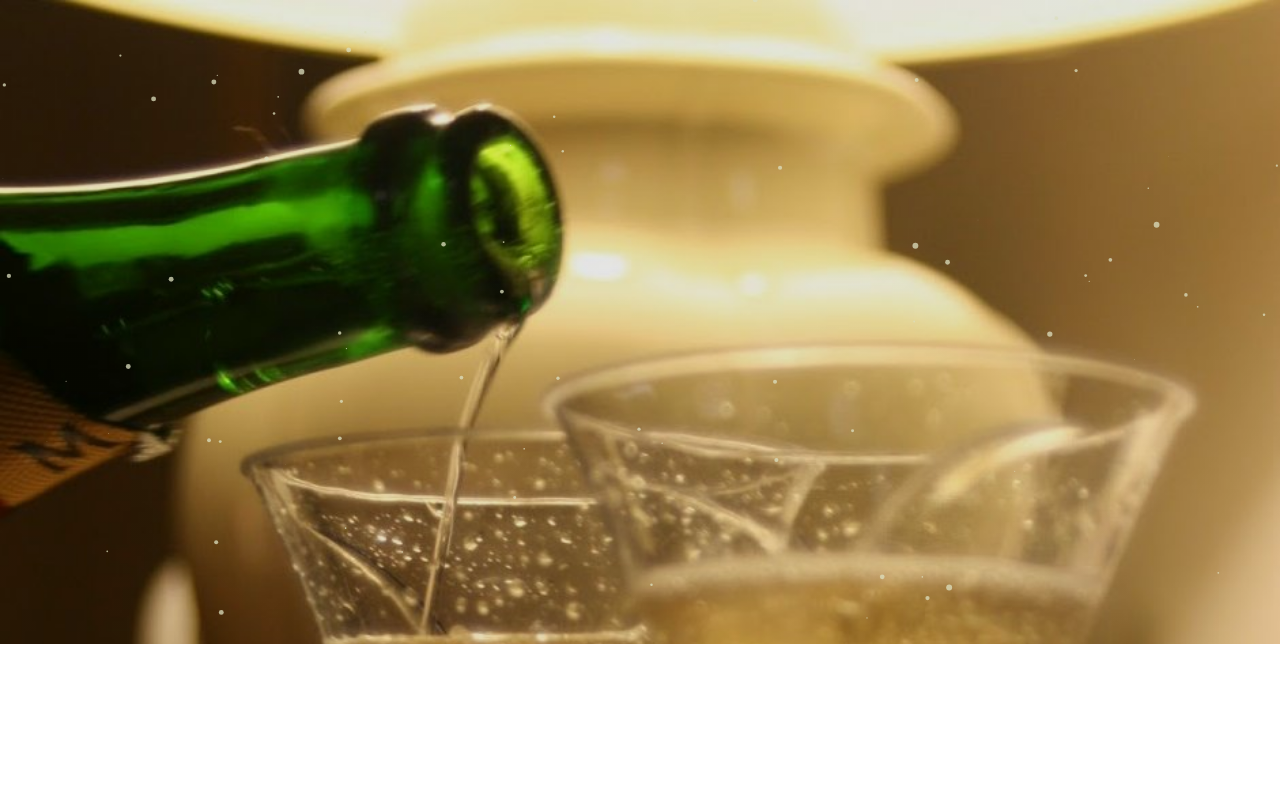
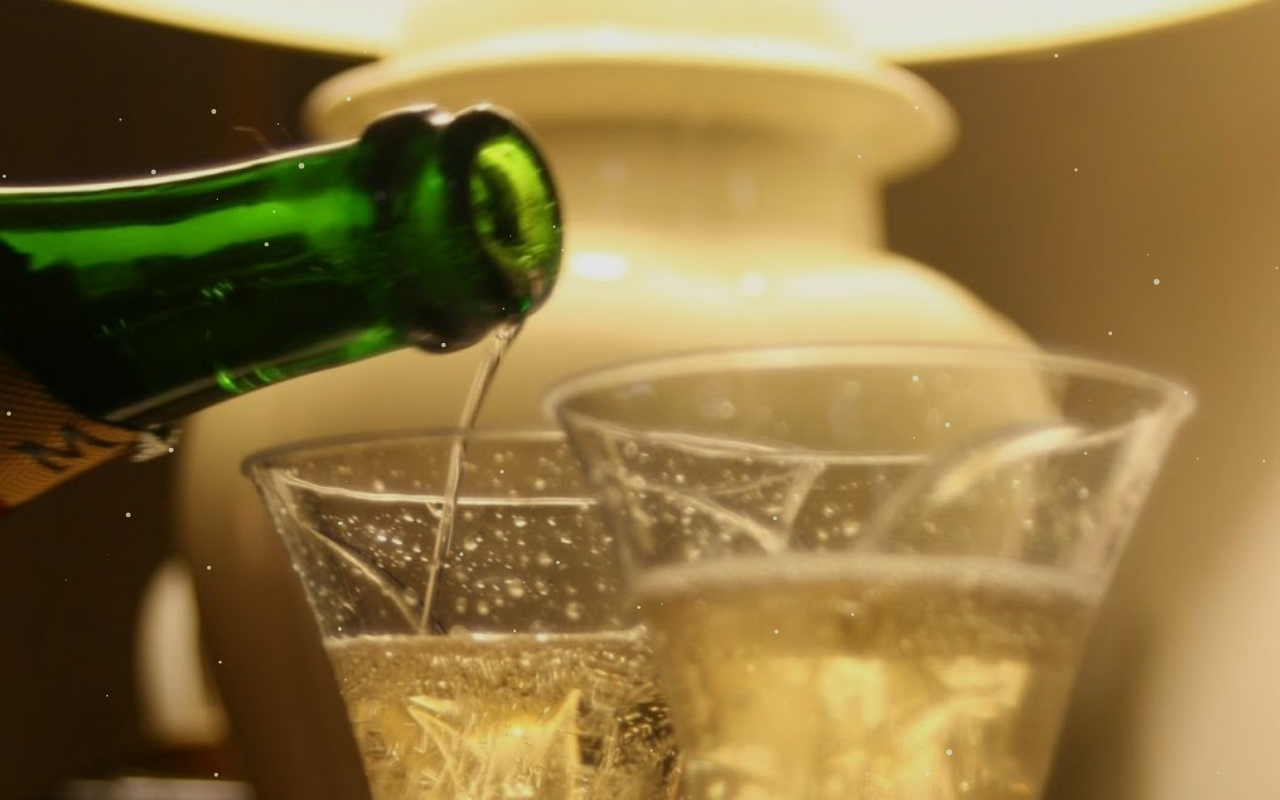
Before and after one commit to bungomun/bu, a plain HTML site: page index.html in a window 1280 px wide. Drawn offline with Linux system fonts and the light colour scheme.

Commit message:
Update index.html

```diff
--- a/index.html
+++ b/index.html
@@ -16,8 +16,8 @@
        /* background:rgb(182, 173, 56); */
        /* 移到最下面 */
        z-index:-1;
-       /* 不要捲動 fixed */
-       position:center;
+       /* 不要捲動  */
+       position:fixed;
         /* 原先100vw 100vh*/
        width: 100%;
        height: 100%;
```
